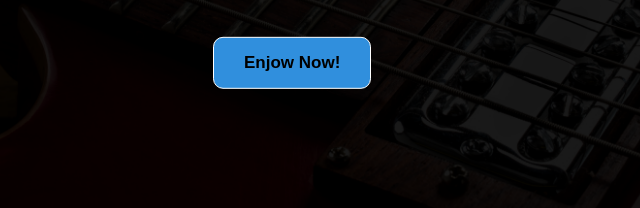
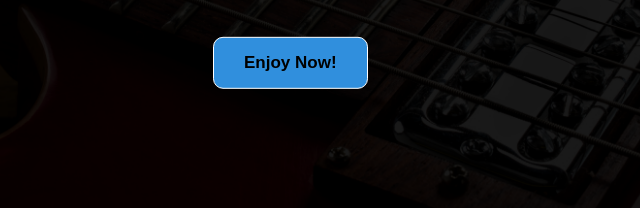
Before and after one commit to ValberJunior/PlayerAudio, a plain HTML site: page index.html in a window 1280 px wide. Shown: the part 491-699 px from the top of the page, 341-981 px from the left. Drawn offline with Linux system fonts and the light colour scheme.

Commit message:
Update index.html

```diff
--- a/index.html
+++ b/index.html
@@ -107,7 +107,7 @@
         versions...
     </h3>
 
-    <a href='player.html'><button id='enjoy'>Enjow Now!</button></a>
+    <a href='player.html'><button id='enjoy'>Enjoy Now!</button></a>
 
     </div>
 
```
